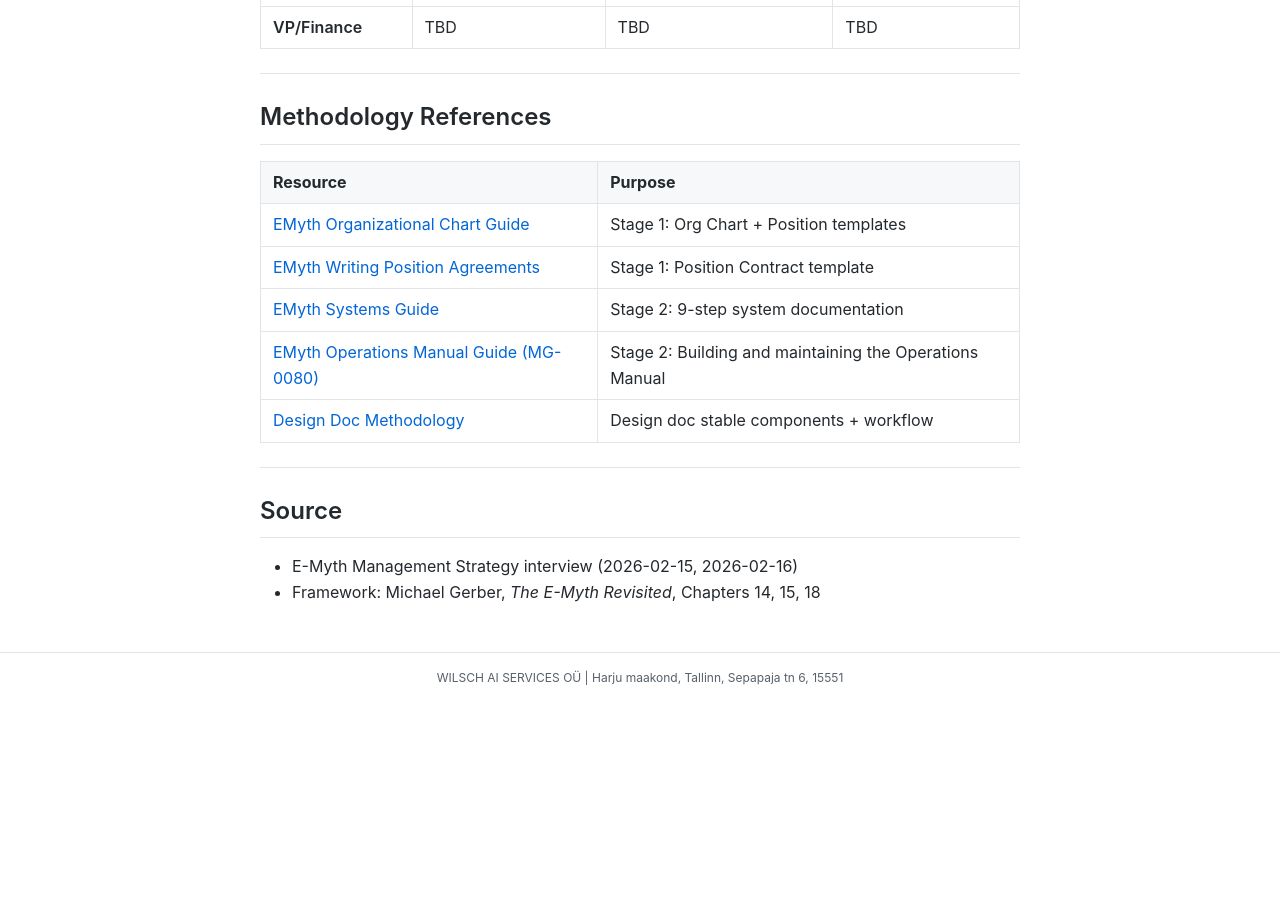
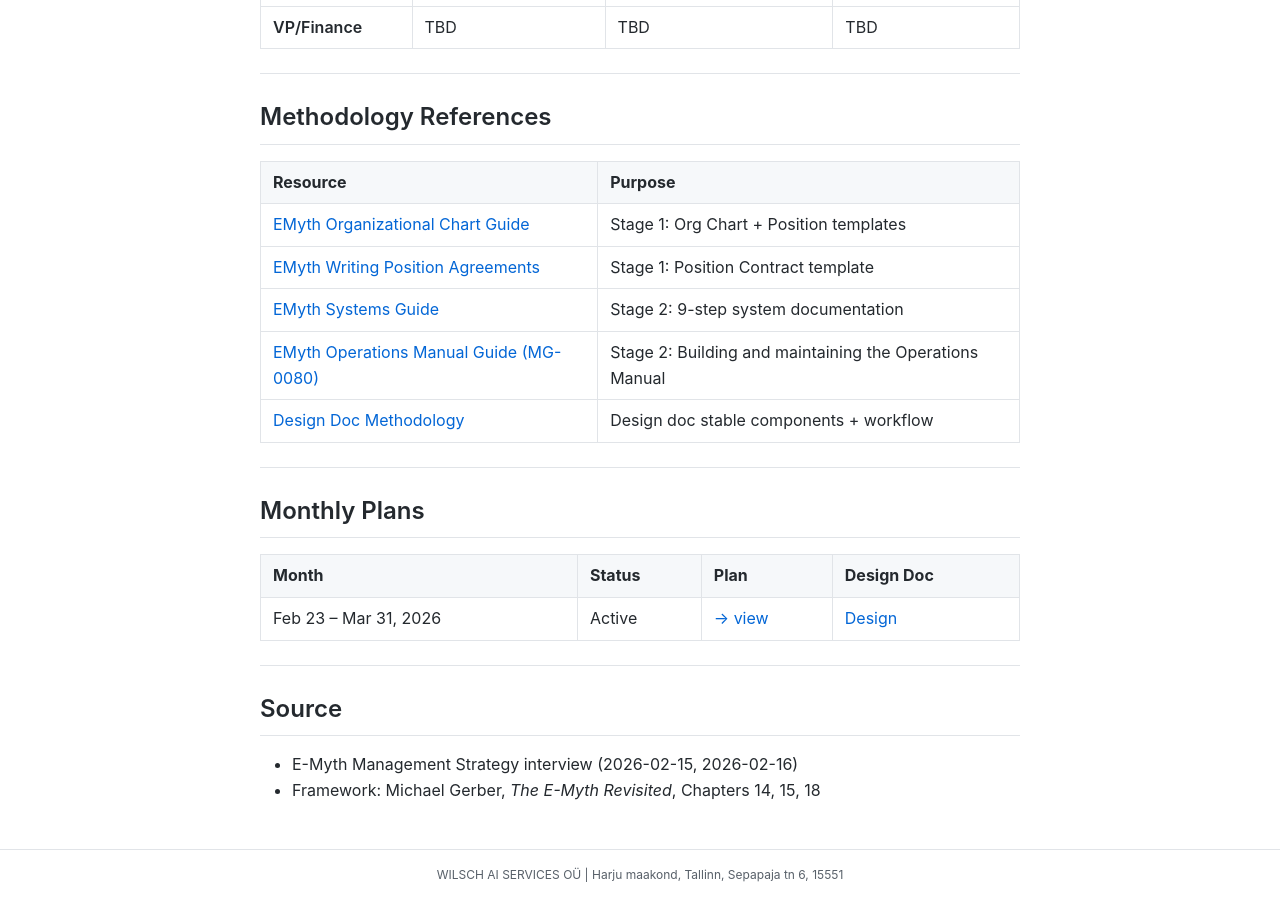
Before and after one commit to MariusWilsch/public-wilsch-ai-pages, a Jekyll site: the page built from global/operations-manual-router.md, in a window 1280 px wide and 900 px high, scrolled down 2398 px. Built offline with Jekyll 4.4.1, drawn with Linux system fonts in a browser that asks for light colours; our own code applies the rules of GitHub Pages for plain Markdown files; before the commit the page ends 3100 px from its top, so only the background shows below that.

Commit message:
Sync from hippocampus 2026-02-22

```diff
--- a/global/operations-manual-router.md
+++ b/global/operations-manual-router.md
@@ -86,6 +86,14 @@ Entry point for all position-specific Operations Manuals at Wilsch AI Services.
 
 ---
 
+## Monthly Plans
+
+| Month | Status | Plan | Design Doc |
+|-------|--------|------|-----------|
+| Feb 23 – Mar 31, 2026 | Active | [→ view](https://mariuswilsch.github.io/public-wilsch-ai-pages/project/soloforce/monthly-plan-2026-02-23-to-2026-03-31) | [Design](https://mariuswilsch.github.io/public-wilsch-ai-pages/project/soloforce/monthly-planning-system-design) |
+
+---
+
 ## Source
 
 - E-Myth Management Strategy interview (2026-02-15, 2026-02-16)
```
